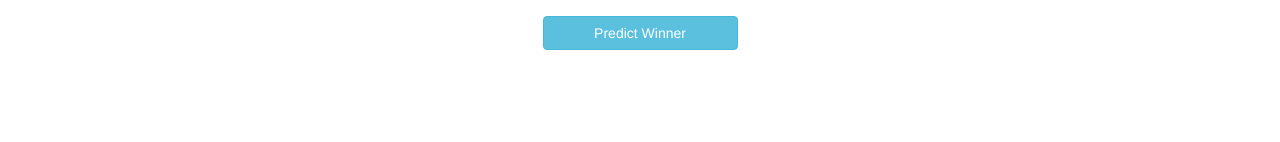
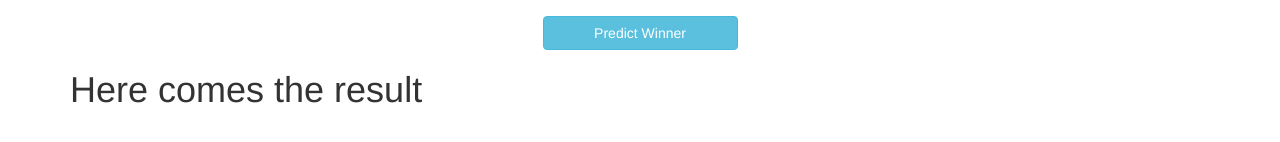
Before and after one commit to nivekcode/Footradamus-old, an Angular app: page / in a window 1280 px wide. Shown: the part 214-356 px from the top of the page. Built offline with nearby package versions, Linux system fonts and the light colour scheme; no server answers; what @ngrx/store would draw is missing.

Commit message:
kk: Include Template for the result view

```diff
--- a/src/app/prediction/prediction.html
+++ b/src/app/prediction/prediction.html
@@ -1 +1,2 @@
 <match-selection></match-selection>
+<result></result>
--- a/src/app/prediction/prediction.module.ts
+++ b/src/app/prediction/prediction.module.ts
@@ -6,10 +6,11 @@
 import MatchSelectionModule from "./match-selection/matchSelection.module";
 import PredictionService from "./prediction.service";
 import StatisticService from "./statstics.service";
+import ResultModule from "./result/result.module";
 
 @NgModule({
   declarations: [PredictionComponent],
-  imports: [MatchSelectionModule],
+  imports: [MatchSelectionModule, ResultModule],
   exports: [PredictionComponent],
   providers: [PredictionService, StatisticService]
 })
--- /dev/null
+++ b/src/app/prediction/result/result.html
@@ -0,0 +1 @@
+<h1>Here comes the result</h1>
```
Also changed, not shown: src/app/prediction/result/result.component.ts (added, +13 -0 lines), src/app/prediction/result/result.module.ts (added, +12 -0 lines).
